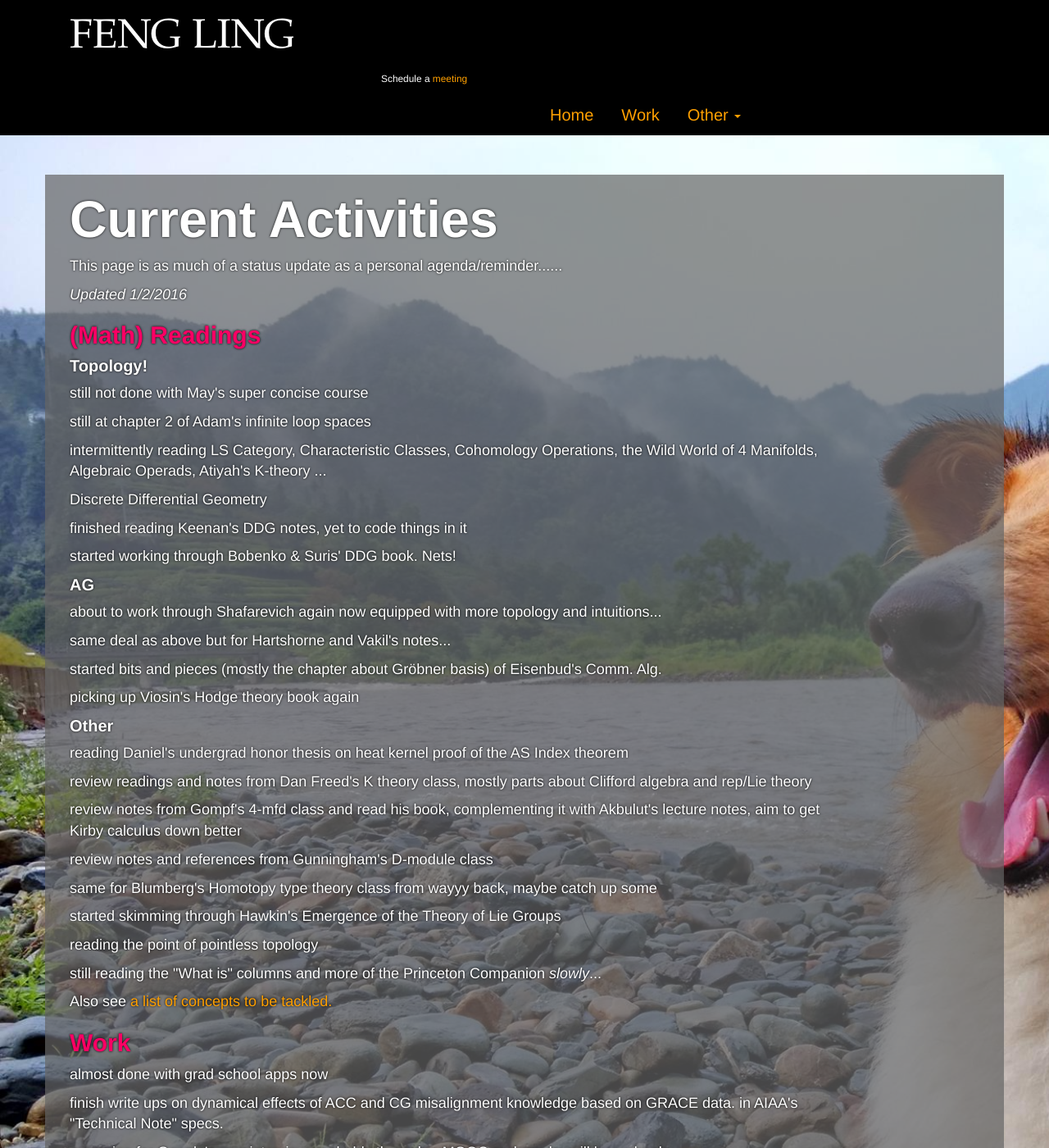
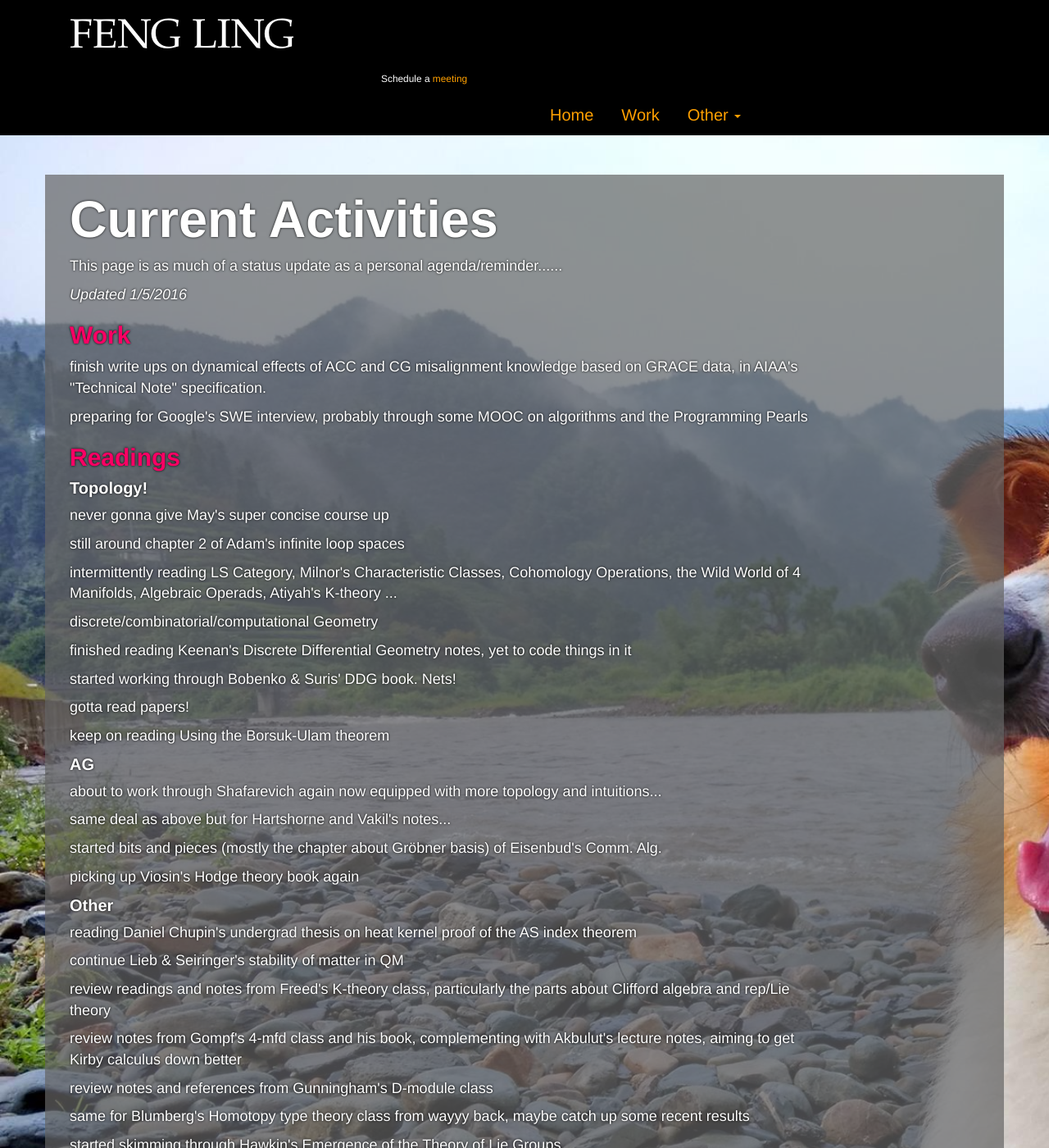
Before and after one commit to levincoolxyz/levincoolxyz.github.io, a Jekyll site: the page built from activity.html, in a window 1280 px wide and 1400 px high. Shown: the whole window at 82% size. Built offline with Jekyll 4.4.1, drawn with Linux system fonts in a browser that asks for light colours; some of the changed text lies outside the part shown.

Commit message:
new commit

```diff
--- a/activity.html
+++ b/activity.html
@@ -6,17 +6,23 @@ title: Current Activities - Feng Ling
 <div id="activities" class="container col-md-10">
 	<h1>Current Activities</h1>
 	<p>This page is as much of a status update as a personal agenda/reminder......</p>
-	<p><em>Updated 1/2/2016</em></p>
+	<p><em>Updated 1/5/2016</em></p>
 
-	<h2 style="color:rgb(250,0,100) !important;">(Math) Readings</h2>
+	<h2 style="color:rgb(250,0,100) !important;">Work</h2>
+	<p>finish write ups on dynamical effects of ACC and CG misalignment knowledge based on GRACE data, in AIAA's "Technical Note" specification.</p>
+	<p>preparing for Google's SWE interview, probably through some MOOC on algorithms and the Programming Pearls</p>
+
+	<h2 style="color:rgb(250,0,100) !important;">Readings</h2>
 	<h4>Topology!</h4>
-	<p>still not done with May's super concise course</p>
-	<p>still at chapter 2 of Adam's infinite loop spaces</p>
-	<p>intermittently reading LS Category, Characteristic Classes, Cohomology Operations, the Wild World of 4 Manifolds, Algebraic Operads, Atiyah's K-theory ...</p>
+	<p>never gonna give May's super concise course up</p>
+	<p>still around chapter 2 of Adam's infinite loop spaces</p>
+	<p>intermittently reading LS Category, Milnor's Characteristic Classes, Cohomology Operations, the Wild World of 4 Manifolds, Algebraic Operads, Atiyah's K-theory ...</p>
 
-	<p>Discrete Differential Geometry</p>
-	<p>finished reading Keenan's DDG notes, yet to code things in it</p>
+	<p>discrete/combinatorial/computational Geometry</p>
+	<p>finished reading Keenan's Discrete Differential Geometry notes, yet to code things in it</p>
 	<p>started working through Bobenko & Suris' DDG book. Nets!</p>
+	<p>gotta read papers!</p>
+	<p>keep on reading Using the Borsuk-Ulam theorem</p>
 
 	<h4>AG</h4>
 	<p>about to work through Shafarevich again now equipped with more topology and intuitions...</p>
@@ -25,28 +31,24 @@ title: Current Activities - Feng Ling
 	<p>picking up Viosin's Hodge theory book again</p>
 
 	<h4>Other</h4>
-	<p>reading Daniel's undergrad honor thesis on heat kernel proof of the AS Index theorem</p>
-	<p>review readings and notes from Dan Freed's K theory class, mostly parts about Clifford algebra and rep/Lie theory</p>
-	<p>review notes from Gompf's 4-mfd class and read his book, complementing it with Akbulut's lecture notes, aim to get Kirby calculus down better</p>
+	<p>reading Daniel Chupin's undergrad thesis on heat kernel proof of the AS index theorem</p>
+	<p>continue Lieb & Seiringer's stability of matter in QM</p>
+	<p>review readings and notes from Freed's K-theory class, particularly the parts about Clifford algebra and rep/Lie theory</p>
+	<p>review notes from Gompf's 4-mfd class and his book, complementing with Akbulut's lecture notes, aiming to get Kirby calculus down better</p>
 	<p>review notes and references from Gunningham's D-module class</p>
-	<p>same for Blumberg's Homotopy type theory class from wayyy back, maybe catch up some</p>
+	<p>same for Blumberg's Homotopy type theory class from wayyy back, maybe catch up some recent results</p>
 	<p>started skimming through Hawkin's Emergence of the Theory of Lie Groups</p>
-	<p>reading the point of pointless topology</p>
-	<p>still reading the "What is" columns and more of the Princeton Companion <em>slowly</em>...</p>
+	<p>get the point of pointless topology</p>
+	<p>keep on slogging thru the "What is" columns compilation and the Princeton Companion...</p>
 
 	<p>Also see <a href="/todo.html">a list of concepts to be tackled.</a></p>
-
-	<h2 style="color:rgb(250,0,100) !important;">Work</h2>
-	<p>almost done with grad school apps now</p>
-	<p>finish write ups on dynamical effects of ACC and CG misalignment knowledge based on GRACE data. in AIAA's "Technical Note" specs.</p>
-	<p>preparing for Google's swe interview, probably through a MOOC and maybe will buy a book</p>
 
 	<h2 style="color:rgb(250,0,100) !important;">¯\_(ツ)_/¯</h2>
 	<p>figure out how to work genus 2 Dehn twists to beat Teruaki</p>
 	<p>try to rigorously explain when are repetitions of simple K'nex angle joints planar</p>
 	<p>Perfect the playing of "Romance" (cf. <a href="https://www.youtube.com/watch?v=Z5tEd16aBCY">this performance</a>) and the link to the classic bullfighter theme (España Cañí).</p>
 	<p>restart regular piano practices</p>
-	<p>training for a 5K in March</p>
-	<p>organize my recent photos. finish structuring my photography page. especially the one about metal earth models.</p>
+	<p>training for a 5K (Rock n' Roll "marathon" in Dallas) on March 18</p>
+	<p>organizing my photos. finish structuring my photography page. especially the one about metal earth models.</p>
 
 </div>
```
